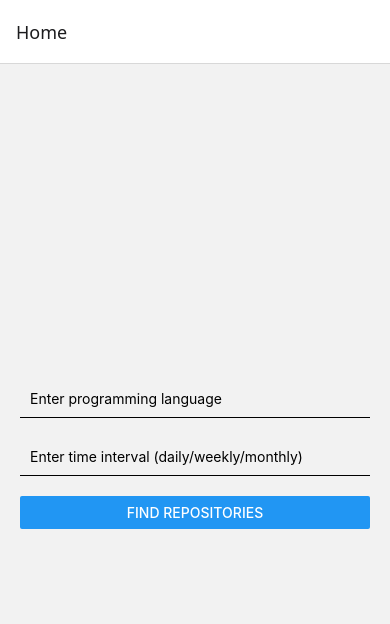
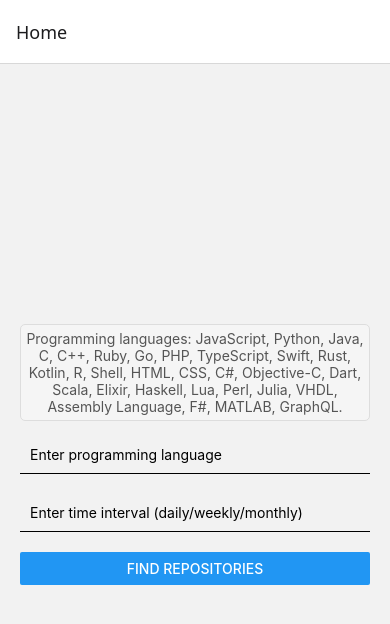
Before and after one commit to kendrickkohh/TDDC73_Lab3, a React Native app: screen /Home in a window 390 px wide. Shown: the top 624 px of the page. Built offline with nearby package versions, Linux system fonts and the light colour scheme.

Commit message:
added languageList

```diff
--- a/components/HomeScreen.js
+++ b/components/HomeScreen.js
@@ -1,5 +1,5 @@
 import React, { useState } from "react";
-import { View, TextInput, Button, StyleSheet } from "react-native";
+import { View, TextInput, Text, Button, StyleSheet } from "react-native";
 
 const HomeScreen = ({ navigation }) => {
   const [language, setLanguage] = useState("");
@@ -11,6 +11,12 @@ const HomeScreen = ({ navigation }) => {
 
   return (
     <View style={styles.container}>
+      <Text style={styles.languageList}>
+        Programming languages: JavaScript, Python, Java, C, C++, Ruby, Go, PHP,
+        TypeScript, Swift, Rust, Kotlin, R, Shell, HTML, CSS, C#, Objective-C,
+        Dart, Scala, Elixir, Haskell, Lua, Perl, Julia, VHDL, Assembly Language,
+        F#, MATLAB, GraphQL.
+      </Text>
       <TextInput
         style={styles.input}
         placeholder="Enter programming language"
@@ -31,6 +37,17 @@ const HomeScreen = ({ navigation }) => {
 const styles = StyleSheet.create({
   container: { flex: 1, justifyContent: "center", padding: 20 },
   input: { borderBottomWidth: 1, marginBottom: 20, padding: 10 },
+  languageList: {
+    fontSize: 14,
+    color: "#555",
+    marginBottom: 15,
+    textAlign: "center",
+    padding: 5,
+    borderRadius: 5,
+    borderWidth: 1,
+    borderColor: "#ddd",
+    backgroundColor: "#f5f5f5",
+  },
 });
 
 export default HomeScreen;
```
